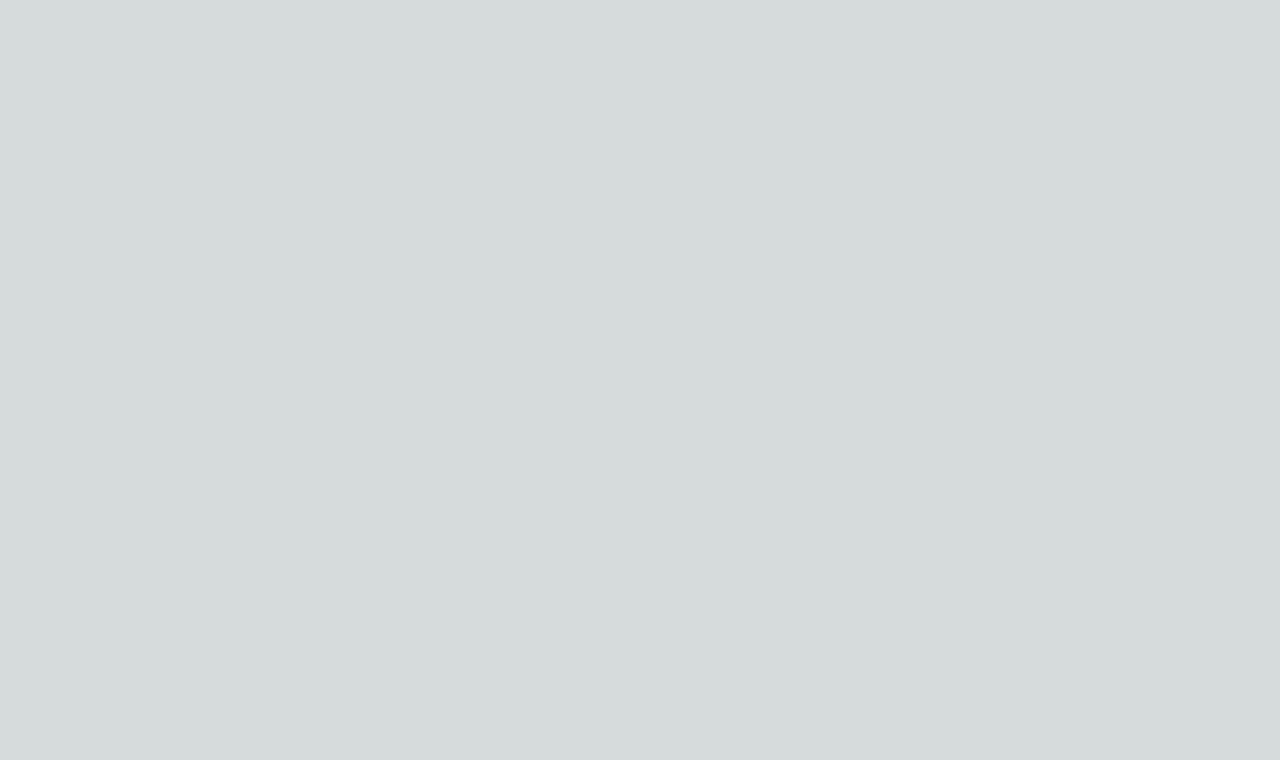
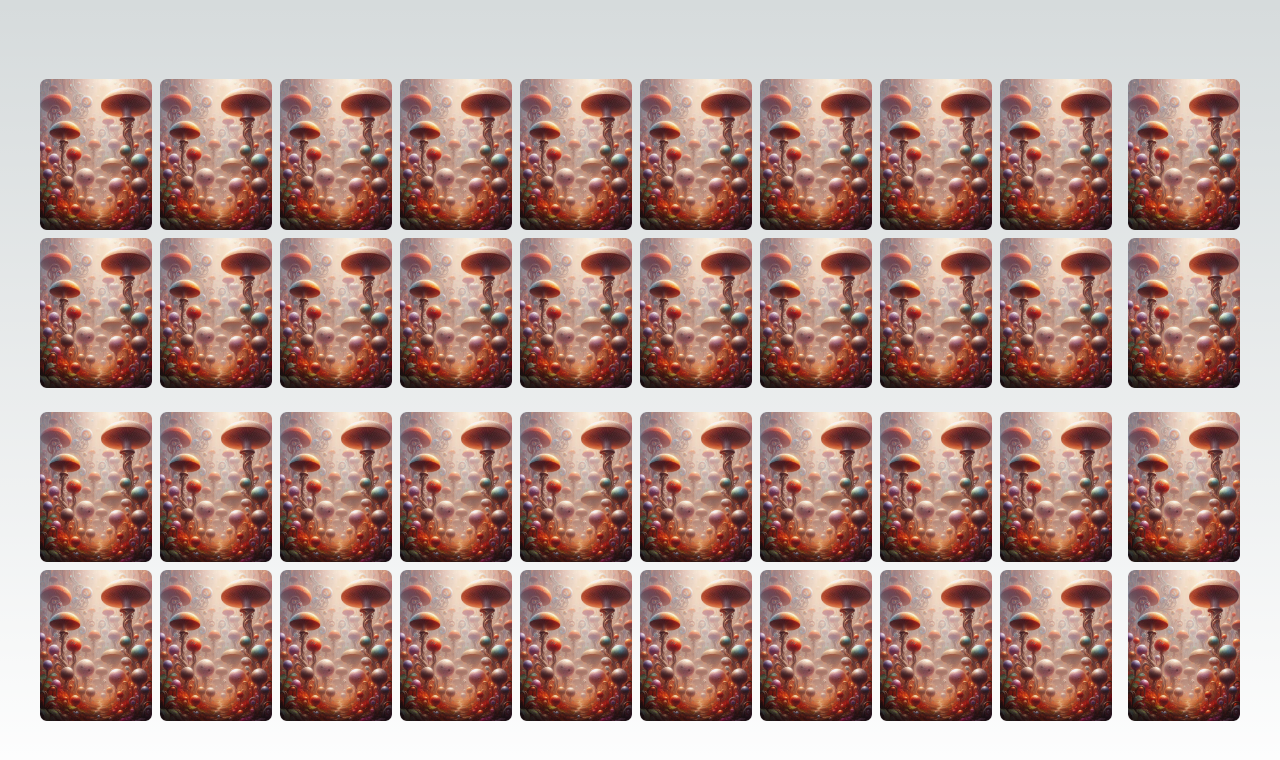
Before and after one commit to thebillington/learnerborn, a Next.js app: page /game in a window 1280 px wide. Shown: the top 760 px of the page. Built offline with nearby package versions, Linux system fonts and the light colour scheme; a web font is replaced by a local one.

Commit message:
Set up playing area (play mat)

```diff
--- a/app/game/card-slot.tsx
+++ b/app/game/card-slot.tsx
@@ -2,13 +2,11 @@ import Image from "next/image";
 
 export default function CardSlot() {
   return (
-    <div className="w-auto h-[8%] relative">
-      <Image
-        src="/card-back.png"
-        alt="Card"
-        layout="fill"
-        objectFit="contain"
-      />
-    </div>
+    <Image
+      src="/card-back.png"
+      alt="Card"
+      width="112"
+      height="160"
+    />
   );
 }
--- a/app/game/card-zone.tsx
+++ b/app/game/card-zone.tsx
@@ -4,14 +4,14 @@ interface ICardZone {
   cardSlots: number;
 }
 
-const MAX_CARD_SLOTS = 9;
+const MAX_CARD_SLOTS = 10;
 
 export default function CardZone(props: ICardZone) {
-  const cardSlots = Math.min(props.cardSlots, MAX_CARD_SLOTS);
+  const cardSlots = Math.min(props.cardSlots, MAX_CARD_SLOTS - 1);
   const slotsArray = Array(cardSlots).fill(null);
 
   return (
-    <div className="flex flex-row-reverse gap-2">
+    <div className="flex flex-row gap-2">
       {slotsArray.map((_, index) => (
         <CardSlot key={index} />
       ))}
--- a/app/game/gameboard.tsx
+++ b/app/game/gameboard.tsx
@@ -2,15 +2,9 @@ import PlayerMat from "./player-mat";
 
 export default function Gameboard() {
 	return (
-		<div>
-			<div>
-				<div className="flex justify-center items-center w-full h-full">
-					<div className="flex flex-col">
-						<PlayerMat />
-						<PlayerMat />
-					</div>
-				</div>
-			</div>
+		<div className="flex flex-col gap-6">
+			<PlayerMat />
+			<PlayerMat />
 		</div>
 	);
 }
--- a/app/game/page.tsx
+++ b/app/game/page.tsx
@@ -2,6 +2,8 @@ import Gameboard from "./gameboard";
 
 export default function Game() {
   return (
-    <Gameboard />
+    <div className="flex justify-center items-center w-screen h-screen">
+      <Gameboard />
+    </div>
   );
 }
--- a/app/game/player-mat.tsx
+++ b/app/game/player-mat.tsx
@@ -3,16 +3,15 @@ import CardZone from "./card-zone";
 
 export default function PlayerMat() {
   return (
-    <div className="flex">
-      <div id="side-area" className="flex flex-col">
+    <div className="flex gap-4">
+      <div id="play-area" className="flex flex-col gap-2">
+        <CardZone cardSlots={10} />
+        <CardZone cardSlots={10} />
+      </div>
+      <div id="side-area" className="flex flex-col gap-2">
         <Deck />
         <Discard />
       </div>
-      <div id="play-area" className="flex flex-col">
-        <CardZone cardSlots={8} />
-        <CardZone cardSlots={9} />
-      </div>
-
     </div>);
 }
 
```
